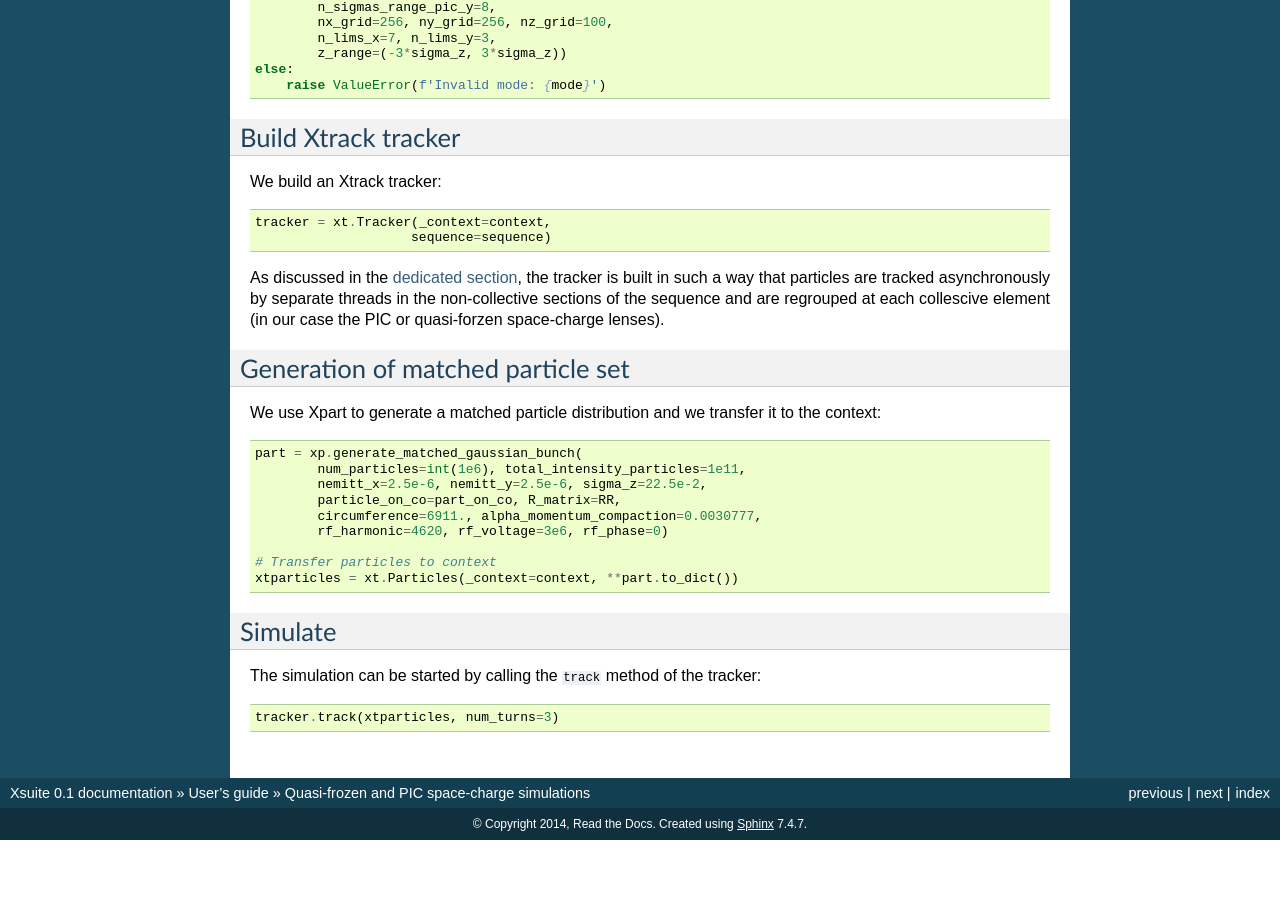
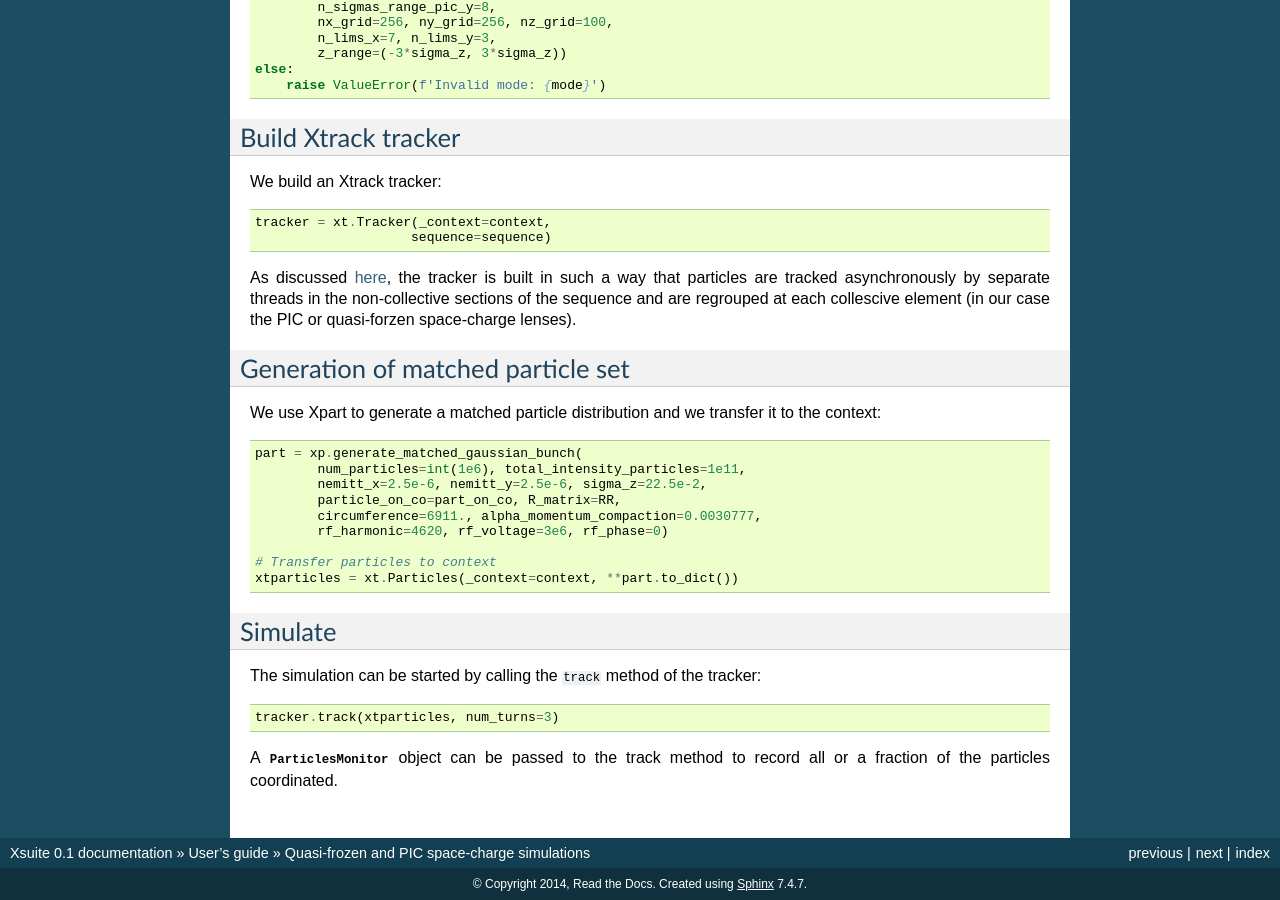
Before and after one commit to xsuite/xsuite, a Sphinx documentation site: the page built from docs/spacechargeauto.rst, in a window 1280 px wide and 900 px high, scrolled down 1293 px. Built offline with Sphinx 7.4.7, drawn with Linux system fonts in a browser that asks for light colours; before the commit the page ends 2133 px from its top, so only the background shows below that.

Commit message:
Quick push

```diff
--- a/docs/spacechargeauto.rst
+++ b/docs/spacechargeauto.rst
@@ -94,7 +94,7 @@ We build an Xtrack tracker:
     tracker = xt.Tracker(_context=context,
                         sequence=sequence)
 
-As discussed in the :doc:`dedicated section <collective>`, the tracker is built in such a way that particles are tracked asynchronously by separate threads in the non-collective sections of the sequence and are regrouped at each collescive element (in our case the PIC or quasi-forzen space-charge lenses).
+As discussed :doc:`here <collective>`, the tracker is built in such a way that particles are tracked asynchronously by separate threads in the non-collective sections of the sequence and are regrouped at each collescive element (in our case the PIC or quasi-forzen space-charge lenses).
 
 
 Generation of matched particle set
@@ -122,3 +122,5 @@ The simulation can be started by calling the ``track`` method of the tracker:
 .. code-block:: python
 
     tracker.track(xtparticles, num_turns=3)
+
+A :class:`ParticlesMonitor <xtrack.ParticlesMonitor>` object can be passed to the track method to record all or a fraction of the particles coordinated.
```
